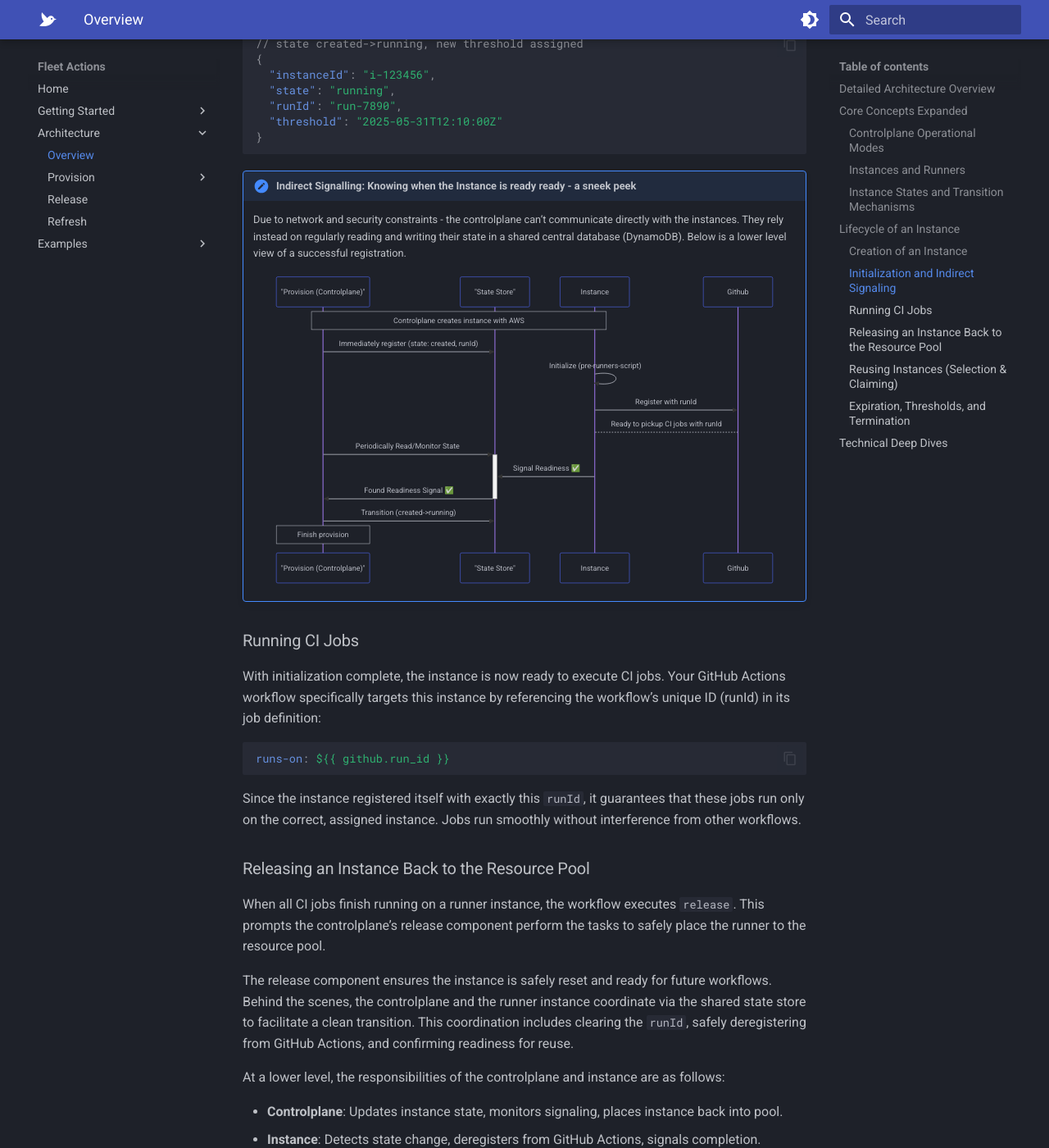
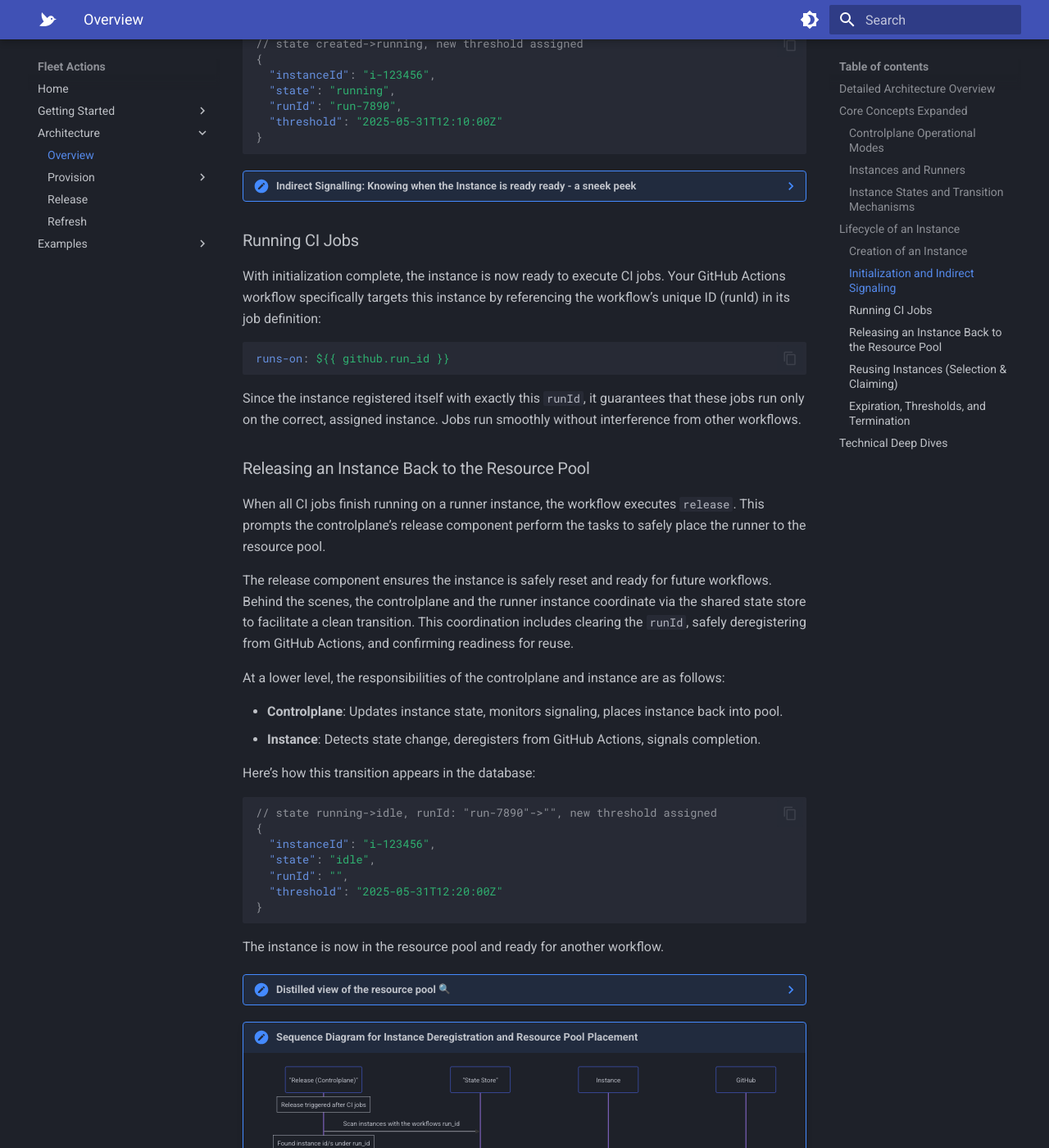
Before and after one commit to fleet-actions/ec2-runner-pool-manager, an MkDocs documentation site: the page built from docs/architecture/overview.md, in a window 1280 px wide and 1400 px high, scrolled down 4288 px. Shown: the whole window at 82% size. Built offline with MkDocs 1.6.1 and Material for MkDocs 9.7.7, drawn with Linux system fonts in a browser that asks for light colours; emoji names are drawn with the system emoji font; some of the changed lines change nothing that is shown; some of the changed text lies outside the part shown.

Commit message:
docs: add instance deregistration sequence diagram

````diff
--- a/docs/architecture/overview.md
+++ b/docs/architecture/overview.md
@@ -125,7 +125,7 @@
 }
 ```
 
-!!! note "Indirect Signalling: Knowing when the Instance is ready ready - a sneek peek"
+??? note "Indirect Signalling: Knowing when the Instance is ready ready - a sneek peek"
     Due to network and security constraints - the controlplane can’t communicate directly with the instances. They rely instead on regularly reading and writing their state in a shared central database (DynamoDB). Below is a lower level view of a successful registration.
     ```mermaid
     sequenceDiagram
@@ -193,6 +193,32 @@
     ```
     This distilled message is placed as a resource pool message in SQS. See below at how this is used.
 
+!!! note "Sequence Diagram for Instance Deregistration and Resource Pool Placement"
+    ```mermaid
+    sequenceDiagram
+        participant Controlplane as "Release (Controlplane)"
+        participant DynamoDB as "State Store"
+        participant Instance
+        participant GitHub
+
+        Note over Controlplane: Release triggered after CI jobs
+        Controlplane->>DynamoDB: Scan instances with the workflows run_id
+        Note over Controlplane: Found instance id/s under run_id
+
+        Controlplane->>DynamoDB: release instance (state: running->idle, runId: '')
+        Note over Controlplane, Instance: Instances sees emptied runId, initiates deregistration
+
+        Controlplane->>+DynamoDB: Look for deregistration signal
+
+        Instance->>GitHub: Deregister runner from Github
+        GitHub-->Instance: No more active session with Github ✅
+        Instance->>DynamoDB: Signal successful deregistration ✅
+        DynamoDB->>-Controlplane: Successful Deregistration signal found ✅
+        Note over Controlplane: Add instance to resource pool
+        Note over Controlplane: Release concludes
+        Instance-->DynamoDB: Looking for new assigned runId ♻️
+    ```
+
 ### Reusing Instances (Selection & Claiming)
 
 With the released instance now available in the resource pool, let’s imagine another workflow triggers requesting compute resources. The controlplane first consults the resource pool to check if existing idle resources match the workflow’s requirements.
@@ -240,7 +266,7 @@
 
 After successful claiming, the instance detects the new `runId` and registers itself with GitHub Actions using this new information. Shortly thereafter, the controlplane transitions the instance from `claimed` to `running`, indicating it is now ready to execute CI jobs.
 
-!!! note "Sequence Diagram"
+??? note "Sequence Diagram for Claiming and indirect signalling of readiness"
     ```mermaid
     sequenceDiagram
         participant Controlplane as "Provision (Controlplane)"
@@ -303,7 +329,7 @@
 
 For redundancy, the instance itself observes its own lifetime. If it sees that it has expired, it and issues a termination command directly to AWS to terminate itself.
 
-!!! note "Sequence Diagram for Refresh Worker Terminating Expired Instance/s"
+??? note "Sequence Diagram for Refresh Worker Terminating Expired Instance/s"
     ```mermaid
     sequenceDiagram
         participant Refresh_Worker as "Refresh (Controlplane)"
@@ -318,7 +344,7 @@
         Refresh_Worker->>+DynamoDB: Update instances to terminated (state: 'terminated', runId: '', threshold: '')
     ```
 
-!!! note "Sequence Diagram for Instance Self-termination"
+??? note "Sequence Diagram for Instance Self-termination"
     ```mermaid
     sequenceDiagram
         participant Instance
````
